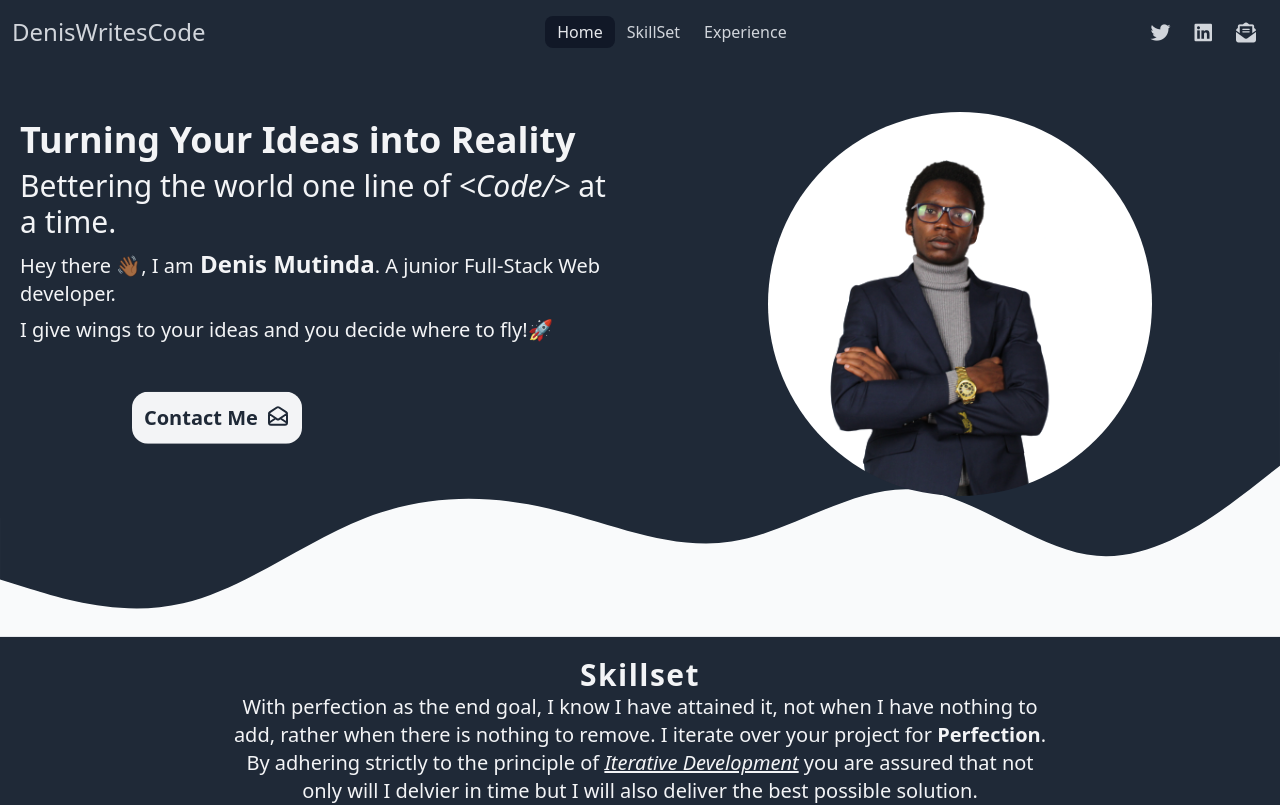
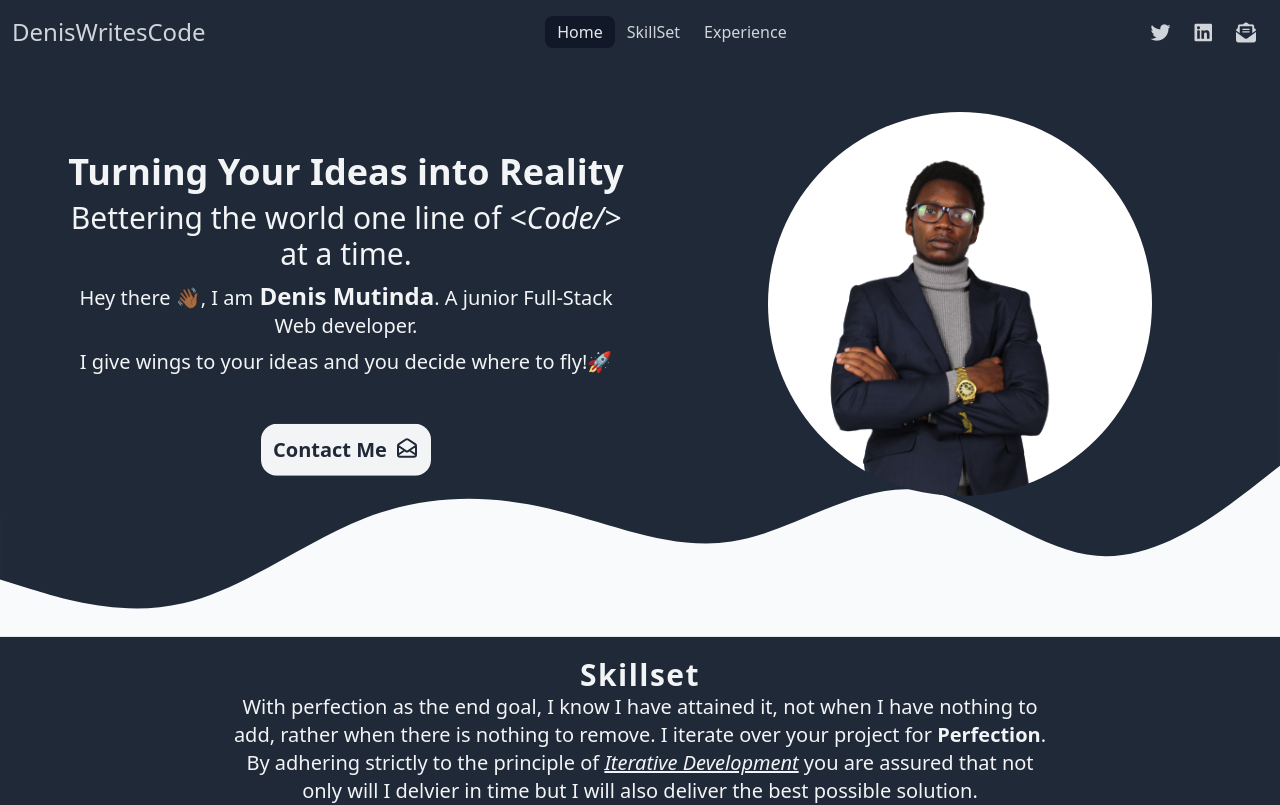
Before and after one commit to DenisWritesCode/portfolio, a React (Create React App) app: page / in a window 1280 px wide. Shown: the top 805 px of the page. Built offline with nearby package versions, Linux system fonts and the light colour scheme.

Commit message:
Done with header spacing

```diff
--- a/src/components/Hero.js
+++ b/src/components/Hero.js
@@ -5,7 +5,7 @@ function Hero() {
   return (
     <header id="hero" className="bg-gray-800 text-gray-100 pt-16">
       <div className="top-content bg-gray-800 flex flex-col-reverse md:flex-row md:-mb-28">
-        <div className="left flex flex-col justify-center text-left md:w-1/2 md:relative md:top-1 md:pl-5 px-3">
+        <div className="left flex flex-col text-center mt-2 md:w-1/2 md:relative md:top-20 md:pl-16 px-3">
           <h1 className="text-4xl font-semibold">
             Turning Your Ideas into Reality
           </h1>
@@ -21,7 +21,7 @@ function Hero() {
           <p className="text-xl mb-5 ">
             I give wings to your ideas and you decide where to fly!🚀
           </p>
-          <div className="btn relative top-10 md:left-28">
+          <div className="btn relative top-10 mx-auto">
             <a href="mailto:deniswritescode@gmail.com?subject=Mail from Portfolio">
               <button className="flex align-center justify-center text-xl text-gray-800 bg-gray-100 font-semibold rounded-2xl animate-bounce p-3">
                 <span className="mr-2">Contact Me</span>
```
